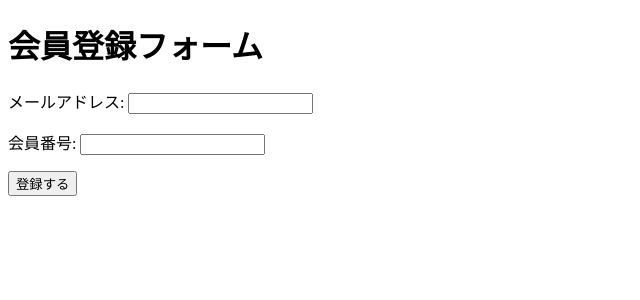
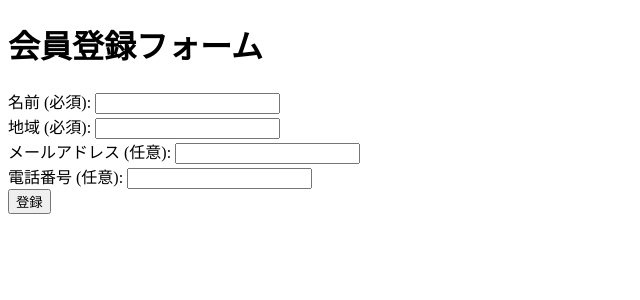
Before and after one commit to kurochandesu/test, a Flask app: page /register in a window 1280 px wide. Shown: the top 300 px of the page, without its empty margins (0-640 px from the left). Run offline with Flask 3, Linux system fonts and the light colour scheme.

Commit message:
Update register.html

```diff
--- a/templates/register.html
+++ b/templates/register.html
@@ -5,11 +5,25 @@
 </head>
 <body>
     <h1>会員登録フォーム</h1>
-    <form method="POST" action="/register">
+    <form action="/register" method="post">
         <input type="hidden" name="line_user_id" value="{{ user_id }}">
-        <p>メールアドレス: <input type="email" name="email"></p>
-        <p>会員番号: <input type="text" name="member_number"></p>
-        <button type="submit">登録する</button>
+        <div>
+            <label for="name">名前 (必須):</label>
+            <input type="text" id="name" name="name" required>
+        </div>
+        <div>
+            <label for="region">地域 (必須):</label>
+            <input type="text" id="region" name="region" required>
+        </div>
+        <div>
+            <label for="email">メールアドレス (任意):</label>
+            <input type="email" id="email" name="email">
+        </div>
+        <div>
+            <label for="phone_number">電話番号 (任意):</label>
+            <input type="tel" id="phone_number" name="phone_number">
+        </div>
+        <button type="submit">登録</button>
     </form>
 </body>
 </html>
```
